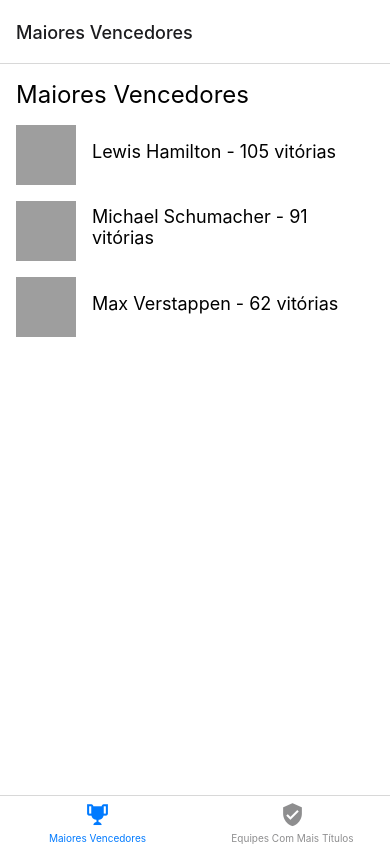
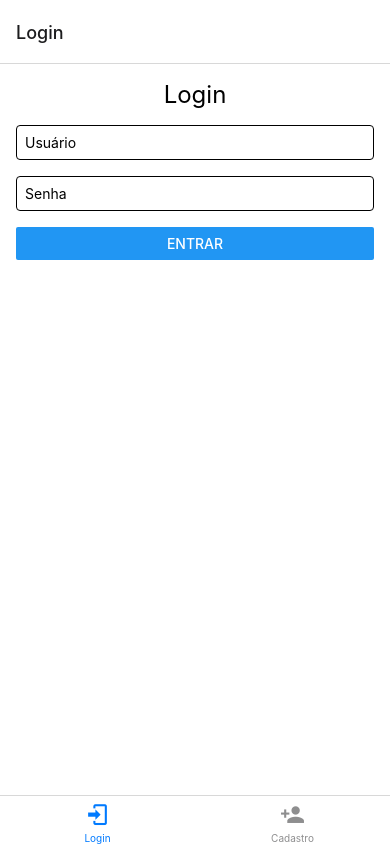
Before and after one commit to GabrielFEICC/ProjetoApp, a React Native app: screen / in a window 390 px wide. Built offline with nearby package versions, Linux system fonts and the light colour scheme; grey boxes are pictures that could not be loaded.

Commit message:
add: function login e cadastro

```diff
--- a/App.js
+++ b/App.js
@@ -1,10 +1,79 @@
-import React from 'react';
-import { View, Text, FlatList, Image, StyleSheet } from 'react-native';
+import React, { useState } from 'react';
+import { View, Text, TextInput, Button, Alert, StyleSheet, FlatList, Image } from 'react-native';
+import AsyncStorage from '@react-native-async-storage/async-storage';
 import { NavigationContainer } from '@react-navigation/native';
 import { createBottomTabNavigator } from '@react-navigation/bottom-tabs';
+import { createStackNavigator } from '@react-navigation/stack';
 import { MaterialCommunityIcons } from '@expo/vector-icons';
 
 const Tab = createBottomTabNavigator();
+const Stack = createStackNavigator();
+
+//funcao para fazer o login
+function LoginScreen({ navigation }) {
+  const [username, setUsername] = useState('');
+  const [password, setPassword] = useState('');
+
+  const handleLogin = async () => {
+    const storedPassword = await AsyncStorage.getItem(username);
+    if (storedPassword === password) {
+      navigation.replace('MainTabs'); //vai para a aba principal apos fazer o login
+    } else {
+      Alert.alert('Erro', 'Usuário ou senha incorretos');
+    }
+  };
+
+  return (
+    <View style={styles.container}>
+      <Text style={styles.title}>Login</Text>
+      <TextInput
+        placeholder="Usuário"
+        onChangeText={setUsername}
+        value={username}
+        style={styles.input}
+      />
+      <TextInput
+        placeholder="Senha"
+        onChangeText={setPassword}
+        value={password}
+        secureTextEntry
+        style={styles.input}
+      />
+      <Button title="Entrar" onPress={handleLogin} />
+    </View>
+  );
+}
+
+//funcao para fazer o cadastro
+function SignupScreen() {
+  const [username, setUsername] = useState('');
+  const [password, setPassword] = useState('');
+
+  const handleSignup = async () => {
+    await AsyncStorage.setItem(username, password);
+    Alert.alert('Cadastro', 'Usuário cadastrado com sucesso!');
+  };
+
+  return (
+    <View style={styles.container}>
+      <Text style={styles.title}>Cadastro</Text>
+      <TextInput
+        placeholder="Novo Usuário"
+        onChangeText={setUsername}
+        value={username}
+        style={styles.input}
+      />
+      <TextInput
+        placeholder="Nova Senha"
+        onChangeText={setPassword}
+        value={password}
+        secureTextEntry
+        style={styles.input}
+      />
+      <Button title="Cadastrar" onPress={handleSignup} />
+    </View>
+  );
+}
 
 //tela dos pilotos com mais vitorias
 function TopDriversScreen() {
@@ -54,7 +123,7 @@ function TopTeamsScreen() {
   );
 }
 
-//configuracao da navegacao usando as abas
+//configuracao da navegacao principal usando as abas
 function MainTabs() {
   return (
     <Tab.Navigator>
@@ -82,11 +151,47 @@ function MainTabs() {
   );
 }
 
+//funcao para navegar entre as abas de login e cadastro
+function AuthTabs() {
+  return (
+    <Tab.Navigator>
+      <Tab.Screen
+        name="Login"
+        component={LoginScreen}
+        options={{
+          tabBarIcon: ({ color, size }) => (
+            <MaterialCommunityIcons name="login" color={color} size={size} />
+          ),
+        }}
+      />
+      <Tab.Screen
+        name="Cadastro"
+        component={SignupScreen}
+        options={{
+          tabBarIcon: ({ color, size }) => (
+            <MaterialCommunityIcons name="account-plus" color={color} size={size} />
+          ),
+        }}
+      />
+    </Tab.Navigator>
+  );
+}
+
+//funcao para configurar o stack navigator para alterar entre as abas de login e cadastro e as abas principais do app
+function AppNavigator() {
+  return (
+    <Stack.Navigator screenOptions={{ headerShown: false }}>
+      <Stack.Screen name="AuthTabs" component={AuthTabs} />
+      <Stack.Screen name="MainTabs" component={MainTabs} />
+    </Stack.Navigator>
+  );
+}
+
 //componente principal para fazer a nevagação
 export default function App() {
   return (
     <NavigationContainer>
-      <MainTabs />
+      <AppNavigator />
     </NavigationContainer>
   );
 }
@@ -99,12 +204,20 @@ const styles = StyleSheet.create({
   },
   title: {
     fontSize: 24,
-    fontWeight: 'gray',
+    color: 'black',
     marginBottom: 16,
+    textAlign: 'center',
+  },
+  input: {
+    borderWidth: 1,
+    borderColor: 'black',
+    padding: 8,
+    marginBottom: 16,
+    borderRadius: 4,
   },
   listItem: {
     fontSize: 18,
-    marginBottom: 8,
+    color: 'black',
   },
   item: {
     flexDirection: 'row',
```
